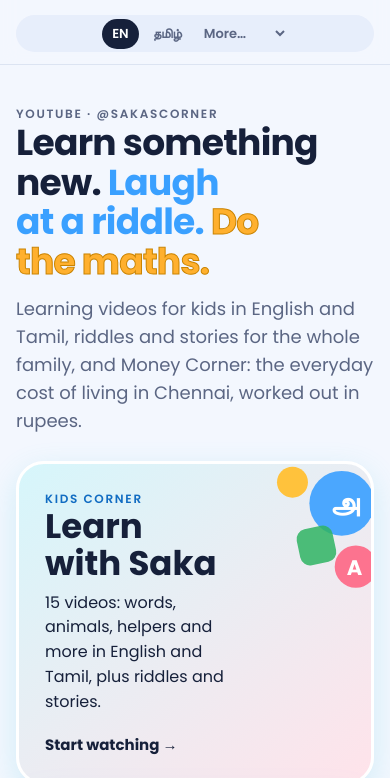
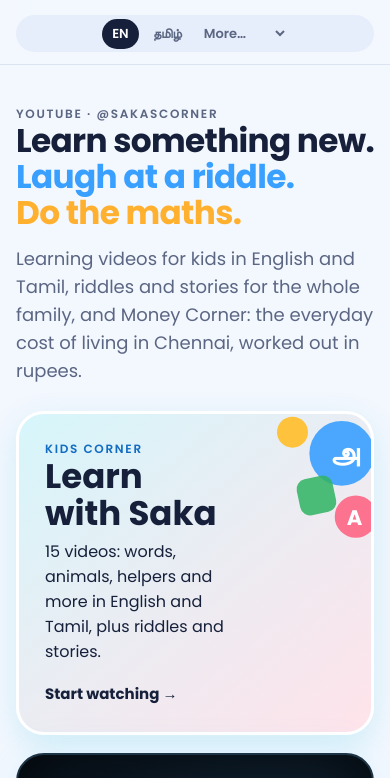
Before and after one commit to laxpdkt/laxpdkt.github.io, a plain HTML site: page index.html in a window 390 px wide. Shown: the part 59-837 px from the top of the page. Drawn offline with Linux system fonts and the light colour scheme; a web font is replaced by a local one.

Commit message:
Add files via upload

```diff
--- a/index.html
+++ b/index.html
@@ -63,7 +63,16 @@
   /* hero: two doors */
   .hero { padding-block: 40px 28px; }
   .hero h1 { font-size: clamp(36px, 6vw, 64px); font-weight: 800; letter-spacing: -0.02em; }
-  .hero h1 .k { color: var(--sky); } .hero h1 .m { color: var(--amber); -webkit-text-stroke: 1px #C98300; }
+  .hero h1 { text-wrap: balance; }
+  .hero h1 .k { color: var(--sky); } .hero h1 .m { color: var(--amber); }
+  /* keep each short sentence on one line, so lines break between sentences, never inside one */
+  @media (min-width: 700px) { .hero h1 .a, .hero h1 .k, .hero h1 .m { white-space: nowrap; } }
+  /* phone: one sentence per line, all starting at the left edge */
+  @media (max-width: 699px) {
+    .hero h1 .a, .hero h1 .k, .hero h1 .m { display: block; }
+    html:not([lang="ta"]) .hero h1 { font-size: min(8.4vw, 40px); }
+    html:not([lang="ta"]) .hero h1 span { white-space: nowrap; }
+  }
   .hero > p { max-width: 58ch; color: var(--soft); font-size: 18px; margin: 14px 0 26px; }
   .doors { display: grid; grid-template-columns: 1fr 1fr; gap: 18px; }
   @media (max-width: 760px) { .doors { grid-template-columns: 1fr; } }
@@ -205,7 +214,7 @@
   <!-- ===================== two doors ===================== -->
   <div class="wrap hero">
     <div class="eyebrow">YouTube · @sakascorner</div>
-    <h1 data-i18n="hero.h1" data-html>Learn something new. <span class="k">Laugh at a riddle.</span> <span class="m">Do the maths.</span></h1>
+    <h1 data-i18n="hero.h1" data-html><span class="a">Learn something new.</span> <span class="k">Laugh at a riddle.</span> <span class="m">Do the maths.</span></h1>
     <p data-i18n="hero.p">Learning videos for kids in English and Tamil, riddles and stories for the whole family, and Money Corner: the everyday cost of living in Chennai, worked out in rupees.</p>
     <div class="doors">
       <a class="door kids" href="#kids">
@@ -368,7 +377,7 @@ window.I18N = (function () {
 window.TA_HOME = {
   'nav.newest': 'புதியவை', 'nav.kids': 'குழந்தைகள் பகுதி', 'nav.riddles': 'புதிர்கள்', 'nav.money': 'பணம் பகுதி',
   'sub': 'சப்ஸ்கிரைப்', 'lang.more': 'மேலும் மொழிகள்',
-  'hero.h1': 'புதிதாகக் கற்போம். <span class="k">புதிருக்குச் சிரிப்போம்.</span> <span class="m">கணக்குப் போடுவோம்.</span>',
+  'hero.h1': '<span class="a">புதிதாகக் கற்போம்.</span> <span class="k">புதிருக்குச் சிரிப்போம்.</span> <span class="m">கணக்குப் போடுவோம்.</span>',
   'hero.p': 'ஆங்கிலத்திலும் தமிழிலும் குழந்தைகளுக்கான கற்றல் வீடியோக்கள், குடும்பம் முழுவதற்குமான புதிர்கள், கதைகள், மேலும் பணம் பகுதி: சென்னையின் அன்றாடச் செலவுகள், ரூபாயில் கணக்கிட்டு.',
   'kids.eyebrow': 'குழந்தைகள் பகுதி', 'kids.h2': 'சாகாவுடன் கற்போம்', 'kids.go': 'பார்க்கத் தொடங்குங்கள் →',
   'kids.count': '{n} வீடியோக்கள்: சொற்கள், விலங்குகள், சமூக உதவியாளர்கள் மற்றும் பல, ஆங்கிலத்திலும் தமிழிலும், கூடவே புதிர்களும் கதைகளும்.',
```
